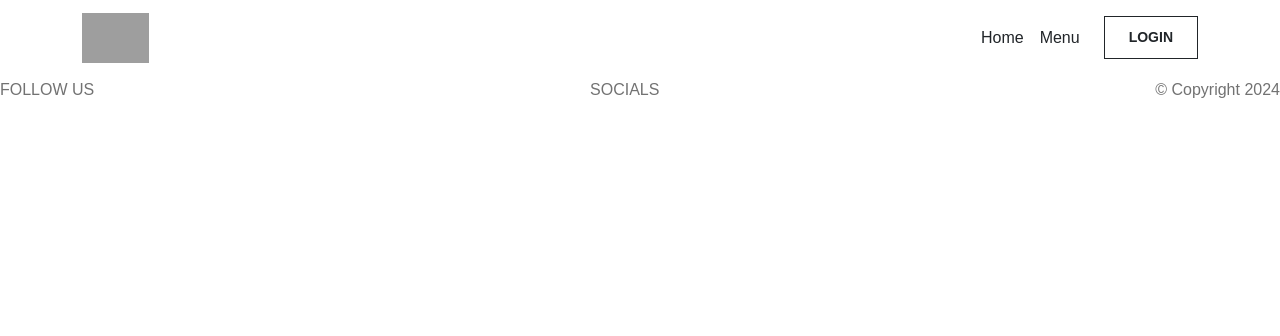
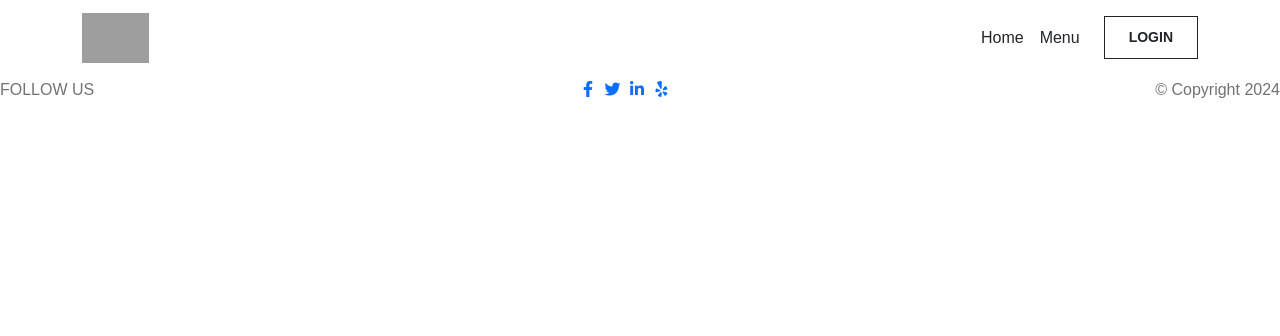
Before and after one commit to vikdts/django-app, a Django app: page / in a window 1280 px wide. Shown: the top 336 px of the page. Run offline with Django 3.2, Linux system fonts and the light colour scheme; grey boxes are pictures that could not be loaded.

Commit message:
add social icons to footer

```diff
--- a/templates/base.html
+++ b/templates/base.html
@@ -17,6 +17,11 @@
     />
     <!-- css -->
     <link rel="stylesheet" href="../static/css/style.css" />
+    <!-- font awesome -->
+    <link
+      rel="stylesheet"
+      href="https://cdnjs.cloudflare.com/ajax/libs/font-awesome/5.15.3/css/all.min.css"
+    />
   </head>
   <body>
     <!-- navbar -->
@@ -64,10 +69,16 @@
       <div class="footer">
         <div class="row g-4 justify-content-between">
           <div class="col-auto"><p class="mb-0">FOLLOW US</p></div>
-          <div class="col-auto"><p class="mb-0">SOCIALS</p></div>
+          <div class="col-auto">
+            <a href="#"><i class="fab fa-fw fa-facebook-f"></i></a>
+            <a href="#"><i class="fab fa-fw fa-twitter"></i></a>
+            <a href="#"><i class="fab fa-fw fa-linkedin-in"></i></a>
+            <a href="#"><i class="fab fa-fw fa-yelp"></i></a>
+          </div>
           <div class="col-auto"><p class="mb-0">© Copyright 2024</p></div>
         </div>
       </div>
     </footer>
+    <script src="https://cdn.jsdelivr.net/npm/bootstrap@5.3.2/dist/js/bootstrap.bundle.min.js"></script>
   </body>
 </html>
```
